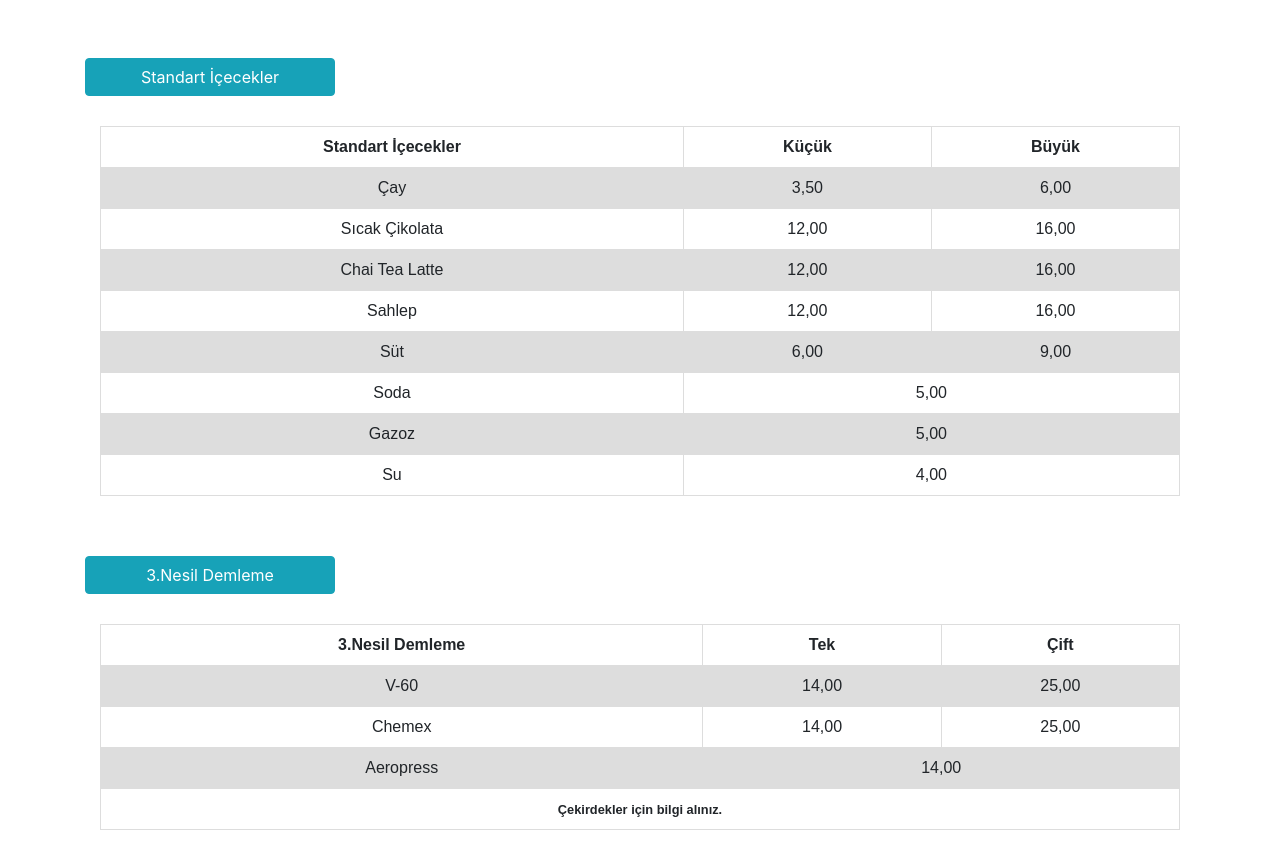
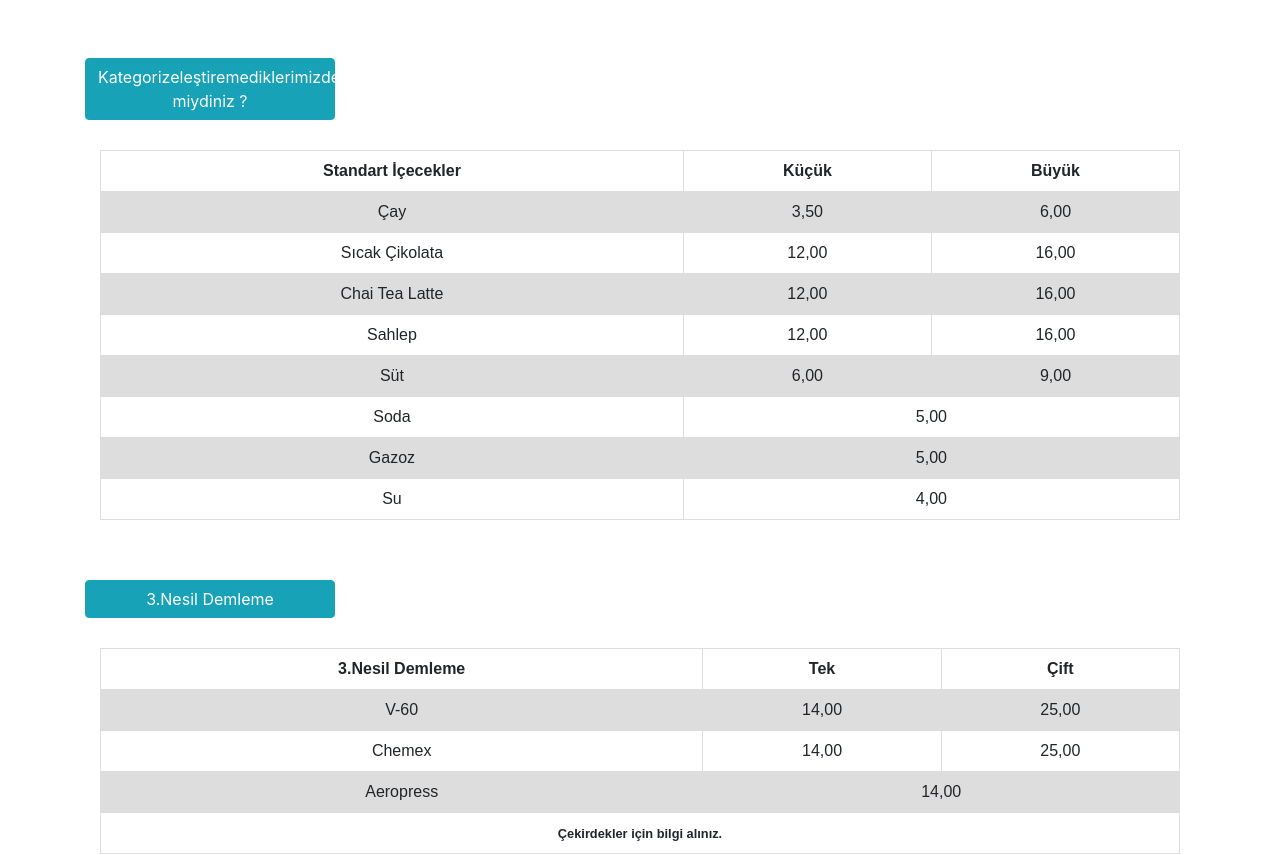
Before and after one commit to srgul/coffeeqrmen-, a website: page public/index.html in a window 1280 px wide. Shown: the part 1817-2672 px from the top of the page. Drawn offline with nearby package versions, Linux system fonts and the light colour scheme.

Commit message:
refresh menü

```diff
--- a/public/index.html
+++ b/public/index.html
@@ -119,7 +119,7 @@
                 </div>
             </div>
             <div class="icerik standart container">
-                <button class="btn btn-info" id="standart">Standart İçecekler</button>
+                <button class="btn btn-info" id="standart">Kategorizeleştiremediklerimizden miydiniz ?</button>
                 <div class="container standart">
                     <table id="standartIcecek">
                         <tr>
```
